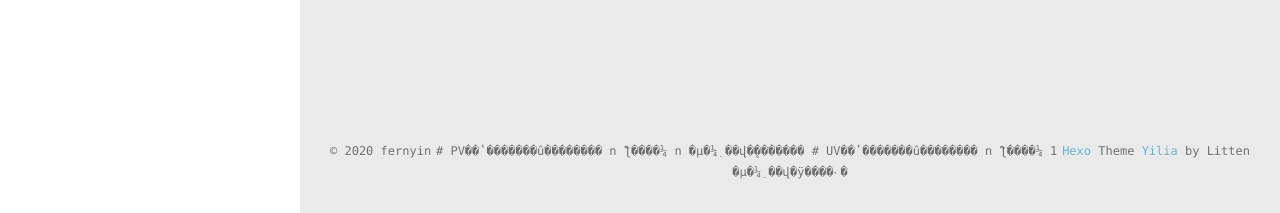
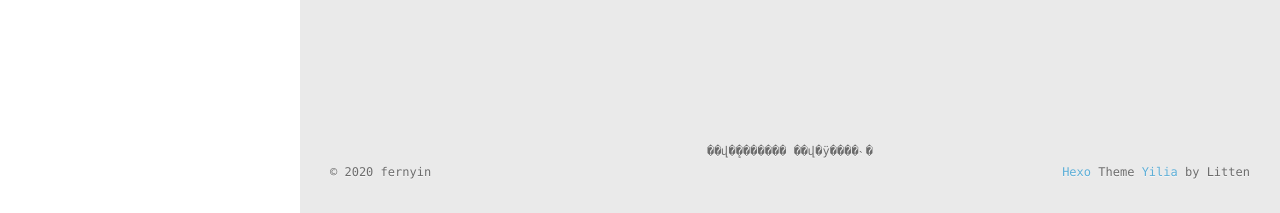
Before and after one commit to fernyin/fernyin.github.io, a plain HTML site: page archives/index.html in a window 1280 px wide. Shown: the part 587-800 px from the top of the page. Drawn offline with Linux system fonts and the light colour scheme; some packages are replaced by stand-ins of ours; a script that the page names is missing.

Commit message:
Site updated: 2020-06-11 22:58:30

```diff
--- a/archives/index.html
+++ b/archives/index.html
@@ -315,6 +315,11 @@
         </div>
       </div>
       <footer id="footer">
+
+<span id="busuanzi_container_site_pv">    ��վ�ܷ�����<span id="busuanzi_value_site_pv"></span>��</span>
+
+<span id="busuanzi_container_site_uv">  ��վ�ÿ���<span id="busuanzi_value_site_uv"></span>�˴�</span>
+
   <div class="outer">
     <div id="footer-info">
     	<div class="footer-left">
@@ -326,11 +331,6 @@
     </div>
   </div>
 
-# PV��ʽ�������û�������� n ƪ����¼ n �μ�¼ֵ
-<span id="busuanzi_container_site_pv">    ��վ�ܷ�����<span id="busuanzi_value_site_pv"></span>��</span>
-
-# UV��ʽ�������û�������� n ƪ����¼ 1 �μ�¼ֵ
-<span id="busuanzi_container_site_uv">  ��վ�ÿ���<span id="busuanzi_value_site_uv"></span>�˴�</span>
 
 </footer>
     </div>
```
Also changed, not shown: 2017/07/28/first/index.html (+5 -5 lines), 2018/05/07/array/index.html (+5 -5 lines), 2018/05/07/post-get/index.html (+5 -5 lines), 2018/05/07/quicksort/index.html (+5 -5 lines), 2020/06/09/多线程的几种实现方式/index.html (+5 -5 lines), archives/2017/07/index.html (+5 -5 lines), archives/2017/index.html (+5 -5 lines), archives/2018/05/index.html (+5 -5 lines), archives/2018/index.html (+5 -5 lines), archives/2020/06/index.html (+5 -5 lines), archives/2020/index.html (+5 -5 lines), index.html (+5 -5 lines).
